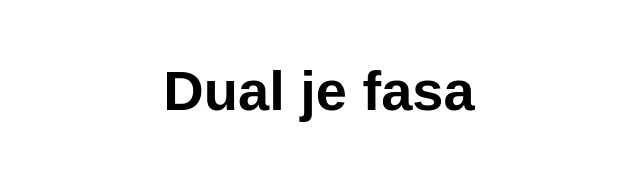
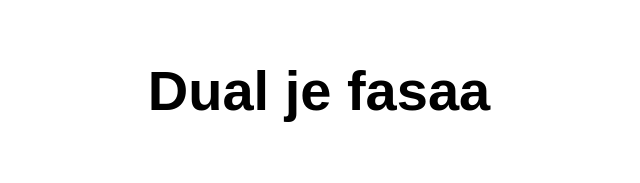
Before and after one commit to dddavidt/dualnet, a website: page src/index.html in a window 1280 px wide. Shown: the whole page, without its empty margins (321-961 px from the left). Drawn offline with Linux system fonts and the light colour scheme.

Commit message:
Update index.html

```diff
--- a/src/index.html
+++ b/src/index.html
@@ -10,7 +10,7 @@
 
 <body>
   <main>
-    <h1>Dual je fasa</h1>
+    <h1>Dual je fasaa</h1>
   </main>
 </body>
 
```
